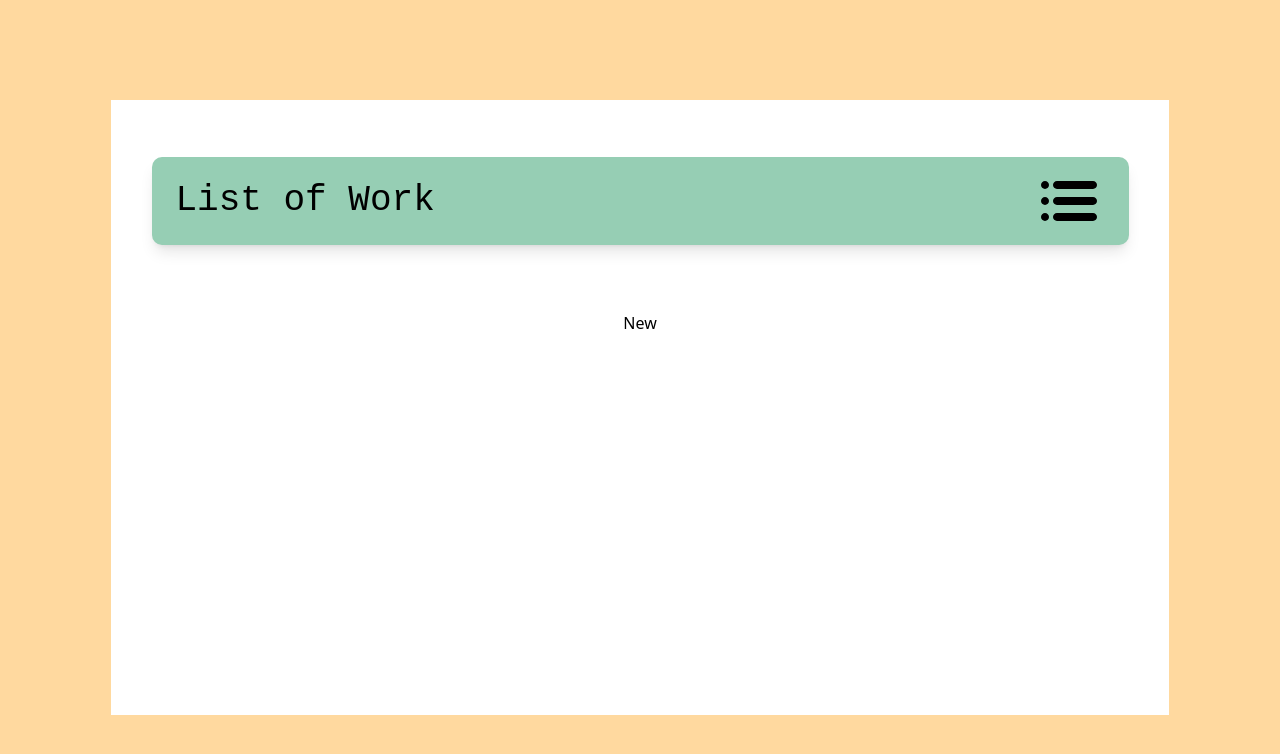
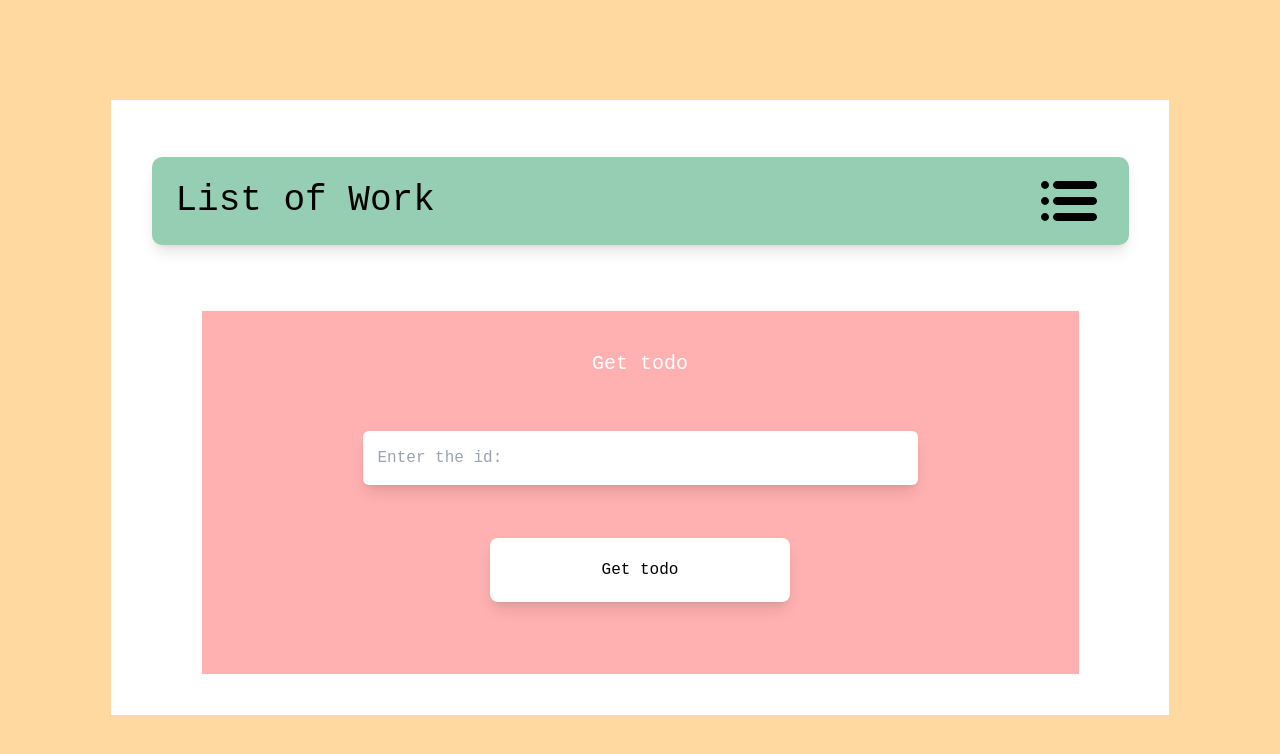
Before and after one commit to NickPraktikum/ListOfWork, a Next.js app in the folder src/UI/UI.CoreApi/: page /GetTodo in a window 1280 px wide. Shown: the top 754 px of the page. Built offline with nearby package versions, Linux system fonts and the light colour scheme.

Commit message:
Finished the get by id page

```diff
--- a/src/UI/UI.CoreApi/app/GetTodo/page.tsx
+++ b/src/UI/UI.CoreApi/app/GetTodo/page.tsx
@@ -1,3 +1,9 @@
+import GetForm from "../components/GetForm";
+
 export default function Page() {
-  return <>New</>;
+  return (
+    <>
+      <GetForm />
+    </>
+  );
 }
--- a/src/UI/UI.CoreApi/app/components/ErrorBlock.tsx
+++ b/src/UI/UI.CoreApi/app/components/ErrorBlock.tsx
@@ -5,12 +5,16 @@ const ErrorBlock: FunctionComponent<{ message: string }> = ({ message }) => {
     <div className="bg-white rounded-[15px] p-5 shadow-[0px_4px_4px_0px_rgba(0,0,0,0.25)] mx-5">
       {message == "Error: No todos were found!" ? (
         <>
-          <h4 className="font-bold text-2xl">No todos were found!</h4>
+          <h4 className="font-bold text-2xl oxygen-mono-regular">
+            No todos were found!
+          </h4>
         </>
       ) : (
         <>
-          <h4 className="font-bold text-2xl">An error occurred!</h4>
-          <p className="font-normal text-xl">{message}</p>
+          <h4 className="font-bold text-2xl oxygen-mono-regular">
+            An error occurred!
+          </h4>
+          <p className="font-normal text-xl oxygen-mono-regular">{message}</p>
         </>
       )}
     </div>
--- /dev/null
+++ b/src/UI/UI.CoreApi/app/components/GetForm.tsx
@@ -0,0 +1,55 @@
+"use client";
+import { FunctionComponent, useState } from "react";
+import { GetTodoById } from "../functions/GetTodoById";
+import TodoItem from "./TodoItem";
+import ErrorBlock from "./ErrorBlock";
+
+const GetForm: FunctionComponent = () => {
+  const [id, setId] = useState<string>("");
+  const { data, error, refetch } = GetTodoById(id);
+  const handleFetchTodo = () => {
+    if (id) {
+      refetch();
+    }
+  };
+
+  return (
+    <div className="flex flex-col justify-between items-center gap-[20px] h-auto overflow-y-scroll scroll-behavior">
+      <form
+        onSubmit={(e) => e.preventDefault()}
+        className="bg-[#FFB0B0] w-[877px] h-[383px] flex justify-around items-center gap-[22px] flex-col oxygen-mono-regular py-6 shadow-lg shrink-0"
+      >
+        <h4 className="text-white text-xl">Get todo</h4>
+        <input
+          type="text"
+          placeholder="Enter the id:"
+          value={id}
+          onChange={(e) => setId(e.target.value)}
+          className="w-[555px] h-auto p-[15px] rounded-md shadow-lg"
+        />
+
+        <button
+          type="button"
+          className="bg-white w-[300px] h-auto p-5 rounded-lg shadow-lg"
+          onClick={handleFetchTodo}
+        >
+          Get todo
+        </button>
+
+        <div>{error && <ErrorBlock message={error.message} />}</div>
+      </form>
+
+      {data && (
+        <TodoItem
+          id={data.id}
+          title={data.title}
+          description={data.description}
+          createdAt={data.createdAt}
+          dueTime={data.dueTime}
+          completedAt={data.completedAt}
+        />
+      )}
+    </div>
+  );
+};
+export default GetForm;
--- /dev/null
+++ b/src/UI/UI.CoreApi/app/functions/GetTodoById.ts
@@ -0,0 +1,33 @@
+import { useQuery } from "@tanstack/react-query";
+import { ITodoItem } from "../interfaces/ITodoItem";
+
+export function GetTodoById(id: string) {
+  return useQuery<ITodoItem, Error>({
+    queryKey: ["todo-id", id],
+    queryFn: async () => {
+      return await fetch(`https://localhost:7071/api/v1/TodoList/${id}`, {
+        method: "GET",
+        mode: "cors",
+        headers: {
+          "Content-Type": "application/json",
+        },
+      })
+        .then(async (res) => {
+          if (res.ok) {
+            return await res.json();
+          } else if (res.status === 404) {
+            throw Error("No todos were found!");
+          } else {
+            throw Error("Couldn't retrieve todos");
+          }
+        })
+        .catch((err) => {
+          throw Error(`${err}`);
+        });
+    },
+    enabled: false,
+    refetchInterval: 5000,
+    retry: 1,
+    retryDelay: 5000,
+  });
+}
```
